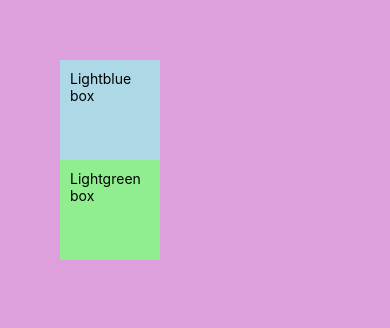
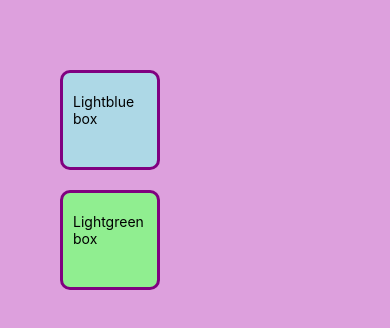
Before and after one commit to prabin819/React-Native, a React Native app in the folder HelloWorld/: screen / in a window 390 px wide. Shown: the top 328 px of the page. Built offline with nearby package versions, Linux system fonts and the light colour scheme.

Commit message:
22. => Box model

```diff
--- a/HelloWorld/App.js
+++ b/HelloWorld/App.js
@@ -23,9 +23,18 @@ export const styles = StyleSheet.create({
     padding: 60,
   },
   box: {
+    //   width: "25%",
+    //   height: "25%",
     width: 100,
     height: 100,
-    padding: 10,
+    //padding: 10,
+    paddingHorizontal: 10,
+    paddingVertical: 20,
+    marginVertical: 10,
+    borderWidth: 3,
+    borderColor: "purple",
+    borderStyle: "solid",
+    borderRadius: 10,
   },
   lightblueBg: {
     backgroundColor: "lightblue",
```
